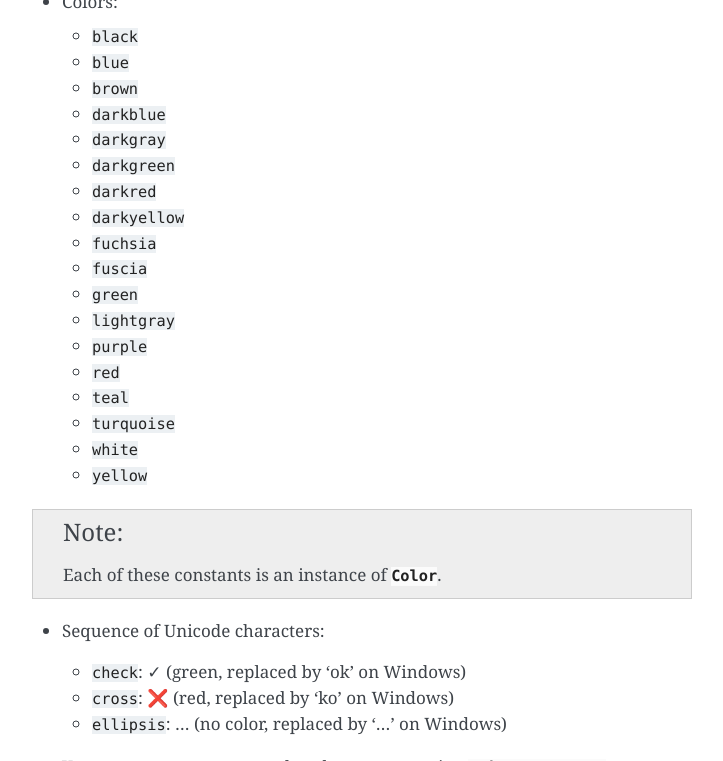
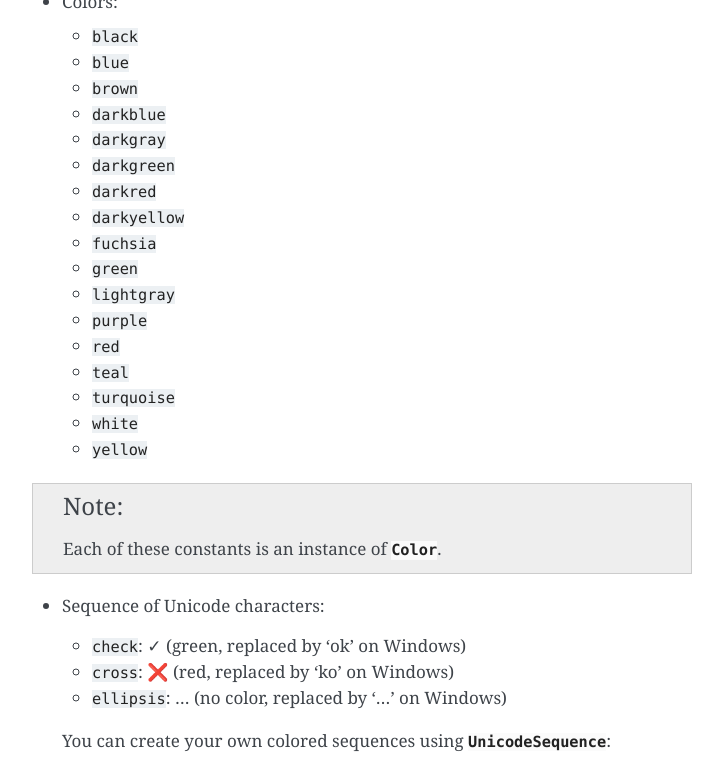
Before and after one commit to your-tools/python-cli-ui, a Sphinx documentation site: the page built from docs/index.rst, in a window 1280 px wide and 900 px high, scrolled down 1403 px, cut to the strip 0-761 px from the top of the window. Shown: the whole strip, without its empty margins (388-1111 px from the left). Built offline with Sphinx 7.4.7, drawn with Linux system fonts in a browser that asks for light colours.

Commit message:
Remove fuscia color
That was a typo we somehowe kept all this time :)

```diff
--- a/cli_ui/__init__.py
+++ b/cli_ui/__init__.py
@@ -113,7 +113,6 @@ darkred = red
 darkgreen = green
 darkblue = blue
 purple = magenta
-fuscia = magenta
 fuschia = magenta
 turquoise = cyan
 darkgray = black
--- a/docs/index.rst
+++ b/docs/index.rst
@@ -62,7 +62,6 @@ You can use any of these constants as a ``token`` in the following functions:
   * ``darkred``
   * ``darkyellow``
   * ``fuchsia``
-  * ``fuscia``
   * ``green``
   * ``lightgray``
   * ``purple``
```
